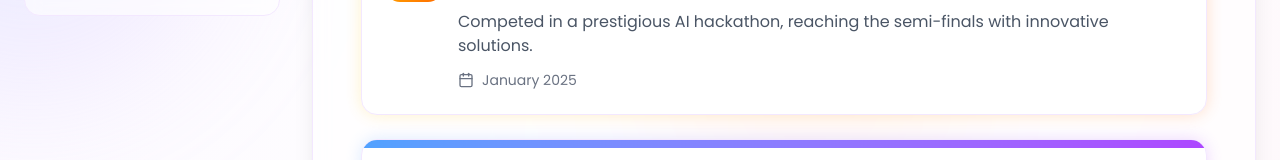
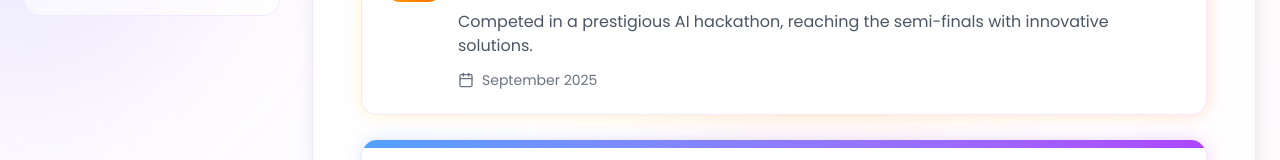
Before and after one commit to shreyasaji/MyPortfolio, a React (Vite) app: page / in a window 1280 px wide. Both pictures are taken after a click on the button "Education". Shown: the part 1105-1265 px from the top of the page. Built offline with nearby package versions, Linux system fonts and the light colour scheme.

Commit message:
Update CertificationsSection.tsx

```diff
--- a/src/components/CertificationsSection.tsx
+++ b/src/components/CertificationsSection.tsx
@@ -6,7 +6,7 @@ export function CertificationsSection() {
     {
       title: 'Agentic AI Hackathon 2025',
       issuer: 'SimplifyNext × AWS',
-      date: 'January 2025',
+      date: 'September 2025',
       status: 'Semi-finalist',
       description: 'Competed in a prestigious AI hackathon, reaching the semi-finals with innovative solutions.',
       icon: Trophy,
@@ -15,7 +15,7 @@ export function CertificationsSection() {
     {
       title: 'Artificial Intelligence Foundations: Machine Learning',
       issuer: 'LinkedIn Learning',
-      date: '2024',
+      date: 'August 2025',
       status: 'Certified',
       description: 'Comprehensive course covering ML fundamentals and AI applications.',
       icon: Award,
```
